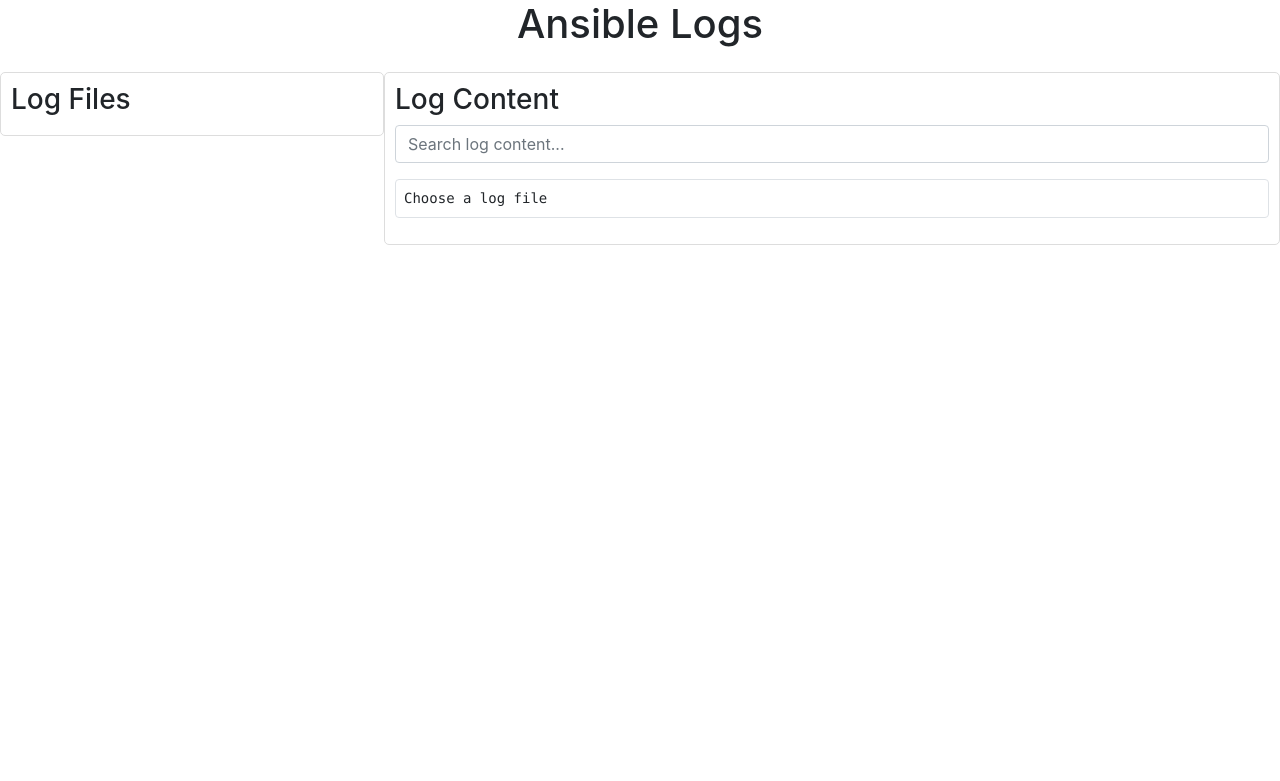
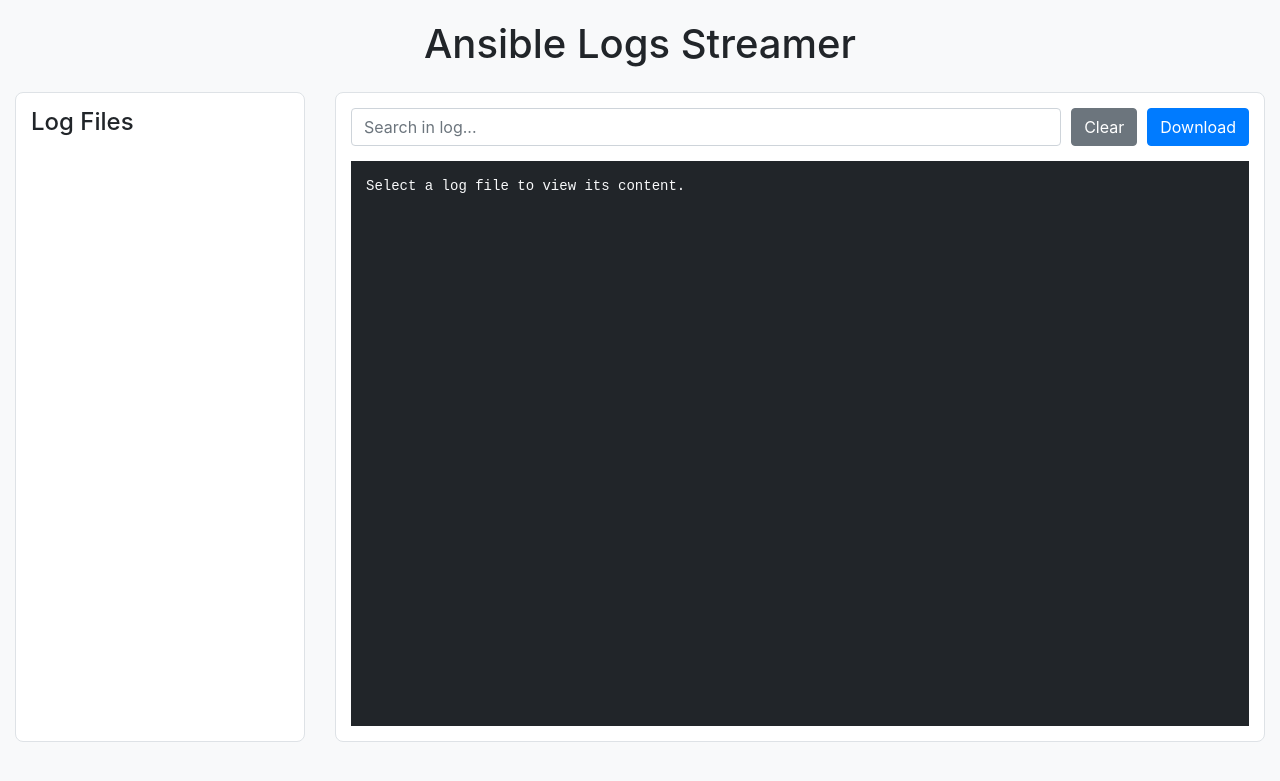
Before and after one commit to Esysc/ansible-ws-logging, a Flask app: page / in a window 1280 px wide. Shown: the top 781 px of the page. Run offline with Flask 3, Linux system fonts and the light colour scheme; parts of the project's set-up code (start-up, migrations or seed data) failed here and were passed over; some libraries are stand-ins or nearby versions.

Commit message:
refactor user facing interface

```diff
--- a/templates/index.html
+++ b/templates/index.html
@@ -8,122 +8,182 @@
     <link href="https://stackpath.bootstrapcdn.com/bootstrap/4.5.2/css/bootstrap.min.css" rel="stylesheet">
     <style>
         @import url("https://cdn.jsdelivr.net/npm/bootstrap-icons@1.11.3/font/bootstrap-icons.min.css");
-        .row {
-            flex: 1; /* Allow the row to grow and fill the available space */
+        body {
+            background-color: #f8f9fa;
         }
-        .col {
-            height: 100%; /* Make columns take full height */
-            padding: 10px; /* Padding for the columns */
+        .container-fluid {
+            padding-top: 20px;
         }
         .file-list {
-            max-height: 600px; /* Set a max height for the file list */
-            max-width: 30%;
-            overflow-y: auto; /* Enable vertical scrolling */
-            border: 1px solid #ddd; /* Border for the file list */
-            border-radius: 5px; /* Rounded corners */
+            height: calc(100vh - 150px);
+            overflow-y: auto;
+            background: white;
+            border: 1px solid #dee2e6;
+            border-radius: 8px;
+            padding: 15px;
         }
         .log-content {
-            max-height: 800px; /* Set a max height for the log content */
-            overflow-y: auto; /* Enable vertical scrolling */
-            border: 1px solid #ddd; /* Border for the content area */
-            border-radius: 5px; /* Rounded corners */
-            padding: 10px; /* Padding for the content area */
+            height: calc(100vh - 150px);
+            display: flex;
+            flex-direction: column;
+            background: white;
+            border: 1px solid #dee2e6;
+            border-radius: 8px;
+            padding: 15px;
         }
-        pre {
-            max-width: 100%;      /* Sets a maximum width */
-            white-space: pre-wrap; /* Preserves whitespace and wraps text */
-            overflow: hidden;      /* Hides any overflow */
+        #logOutput {
+            flex-grow: 1;
+            overflow-y: auto;
+            background-color: #212529;
+            color: #f8f9fa;
+            padding: 15px;
+            font-family: 'Courier New', Courier, monospace;
+            font-size: 14px;
+            margin-bottom: 0;
+            white-space: pre-wrap;
+            word-wrap: break-word;
         }
-        .btn-info {
-            margin-top: 10px;
+        .list-group-item-action {
+            cursor: pointer;
+            display: flex;
+            justify-content: space-between;
+            align-items: center;
+        }
+        .list-group-item-action:hover {
+            background-color: #e9ecef;
+        }
+        .active-file {
+            background-color: #007bff !important;
+            color: white !important;
+        }
+        .controls {
+            display: flex;
+            gap: 10px;
+            margin-bottom: 15px;
         }
     </style>
 </head>
 <body>
     <div class="container-fluid">
-        <h1 class="text-center mb-4">Ansible Logs</h1>
+        <h1 class="text-center mb-4">Ansible Logs Streamer</h1>
         <div class="row">
-            <div class="col file-list">
-                <h3>Log Files</h3>
-                <div id="fileList" class="list-group"></div>
+            <div class="col-md-3">
+                <div class="file-list">
+                    <h4>Log Files</h4>
+                    <div id="fileList" class="list-group"></div>
+                </div>
             </div>
-            <div class="col log-content">
-                <h3>Log Content</h3>
-                <input type="text" id="searchInput" class="form-control mb-3" placeholder="Search log content...">
-                <div id="loading" class="text-center" style="display: none;">
-                    <div class="spinner-border" role="status">
-                        <span class="sr-only">Loading...</span>
+            <div class="col-md-9">
+                <div class="log-content">
+                    <div class="controls">
+                        <input type="text" id="searchInput" class="form-control" placeholder="Search in log...">
+                        <button id="clearBtn" class="btn btn-secondary">Clear</button>
+                        <button id="downloadBtn" class="btn btn-primary">Download</button>
+                        <div id="loading" class="spinner-border spinner-border-sm text-primary" role="status" style="display: none; margin-top: 10px;">
+                            <span class="sr-only">Loading...</span>
+                        </div>
                     </div>
+                    <pre id="logOutput">Select a log file to view its content.</pre>
                 </div>
-                <pre id="logOutput" class="border rounded p-2">Choose a log file</pre>
             </div>
         </div>
     </div>
 
     <!-- Bootstrap and jQuery JS -->
-    <script src="https://code.jquery.com/jquery-3.5.1.slim.min.js"></script>
+    <script src="https://code.jquery.com/jquery-3.5.1.min.js"></script>
+    <script src="https://cdn.jsdelivr.net/npm/@popperjs/core@2.9.2/dist/umd/popper.min.js"></script>
     <script src="https://stackpath.bootstrapcdn.com/bootstrap/4.5.2/js/bootstrap.min.js"></script>
-    <script src="https://cdn.jsdelivr.net/npm/@popperjs/core@2.9.2/dist/umd/popper.min.js"></script>
     <script src="https://cdnjs.cloudflare.com/ajax/libs/socket.io/4.0.0/socket.io.js"></script>
     <script>
         const fileList = document.getElementById('fileList');
         const logOutput = document.getElementById('logOutput');
         const searchInput = document.getElementById('searchInput');
+        const clearBtn = document.getElementById('clearBtn');
+        const downloadBtn = document.getElementById('downloadBtn');
+        const loading = document.getElementById('loading');
         const socket = io();
-        let currentLogContent = ''; // Store the current log content for searching
+
+        let currentFilename = '';
+        let fullContent = '';
 
         socket.on('file_list', (files) => {
-            fileList.innerHTML = ''; // Clear the file list
-            files.reverse().forEach(file => {
-                const fileDiv = document.createElement('div');
-                fileDiv.className = 'text-left btn btn-info';
-                const downloadButton = document.createElement('i');
-                downloadButton.className = 'bi bi-cloud-download';
-                downloadButton.setAttribute('data-filename', file.name)
-                downloadButton.setAttribute('title', 'Download')
-                const fileLink = document.createElement('a');
-                fileLink.textContent = ` ${file.name}`;
-                downloadButton.onclick = () => {
-                    if (logOutput.textContent.length > 100) {
-                        const downloadLink = document.createElement('a')
-                        downloadLink.setAttribute('download', file.name);
-                        downloadLink.setAttribute('href','data:text/plain;charset=utf-8, ' + encodeURIComponent(logOutput.textContent));
-                        downloadLink.click();
-                    } else {
-                        alert("the file is too small or not yet selected")
-                    }
+            fileList.innerHTML = '';
+            files.forEach(file => {
+                const item = document.createElement('a');
+                item.className = 'list-group-item list-group-item-action';
+                if (file.name === currentFilename) item.classList.add('active-file');
+
+                item.innerHTML = `
+                    <span>${file.name}</span>
+                    <i class="bi bi-file-text"></i>
+                `;
+
+                item.onclick = () => {
+                    document.querySelectorAll('.list-group-item').forEach(el => el.classList.remove('active-file'));
+                    item.classList.add('active-file');
+                    selectFile(file.name);
                 };
-                fileLink.onclick = () => {
-                    logOutput.textContent = ''; // Clear previous content
-                    document.getElementById('loading').style.display = 'block'; // Show loading
-                    socket.emit('get_file_content', { name: file.name }); // Request file content
-                };
-                fileDiv.appendChild(downloadButton);
-                fileDiv.appendChild(fileLink);
-                fileList.appendChild(fileDiv);
+                fileList.appendChild(item);
             });
         });
 
+        function selectFile(filename) {
+            currentFilename = filename;
+            loading.style.display = 'inline-block';
+            socket.emit('get_file_content', { name: filename });
+        }
+
         socket.on('file_content', (data) => {
-            // Split the content into lines, reverse the order, and join back into a string
-            const reversedContent = data.content.split('\n').reverse().join('\n');
-            currentLogContent = reversedContent; // Store the current log content
-            logOutput.textContent = `Log from ${data.name}:\n${reversedContent}`; // Display reversed log content
-            document.getElementById('loading').style.display = 'none'; // Hide loading
+            if (data.name === currentFilename) {
+                fullContent = data.content;
+                updateDisplay();
+                loading.style.display = 'none';
+            }
         });
 
+        function updateDisplay() {
+            const query = searchInput.value.toLowerCase();
+            if (!query) {
+                logOutput.textContent = fullContent;
+            } else {
+                const lines = fullContent.split('\n');
+                const filtered = lines.filter(line => line.toLowerCase().includes(query));
+                logOutput.textContent = filtered.join('\n');
+            }
+            // Auto-scroll to bottom
+            logOutput.scrollTop = logOutput.scrollHeight;
+        }
+
+        searchInput.addEventListener('input', updateDisplay);
+
+        clearBtn.onclick = () => {
+            searchInput.value = '';
+            updateDisplay();
+        };
+
+        downloadBtn.onclick = () => {
+            if (!currentFilename || !fullContent) {
+                alert('No content to download');
+                return;
+            }
+            const blob = new Blob([fullContent], { type: 'text/plain' });
+            const url = window.URL.createObjectURL(blob);
+            const a = document.createElement('a');
+            a.style.display = 'none';
+            a.href = url;
+            a.download = currentFilename;
+            document.body.appendChild(a);
+            a.click();
+            window.URL.revokeObjectURL(url);
+        };
+
         socket.on('connect_error', (error) => {
-            alert('Connection error: ' + error.message);
+            console.error('Connection error:', error);
         });
 
-        socket.on('file_content_error', (error) => {
-            logOutput.textContent = 'Error loading file content: ' + error.message;
-            document.getElementById('loading').style.display = 'none'; // Hide loading
-        });
-        searchInput.addEventListener('input', () => {
-            const query = searchInput.value.toLowerCase(); // Get the search query
-            const filteredLines = currentLogContent.split('\n').filter(line => line.toLowerCase().includes(query)); // Filter lines
-            logOutput.textContent = filteredLines.join('\n'); // Update the displayed log content
+        socket.on('file_content_error', (data) => {
+            alert('Error: ' + data.message);
+            loading.style.display = 'none';
         });
     </script>
 </body>
```
